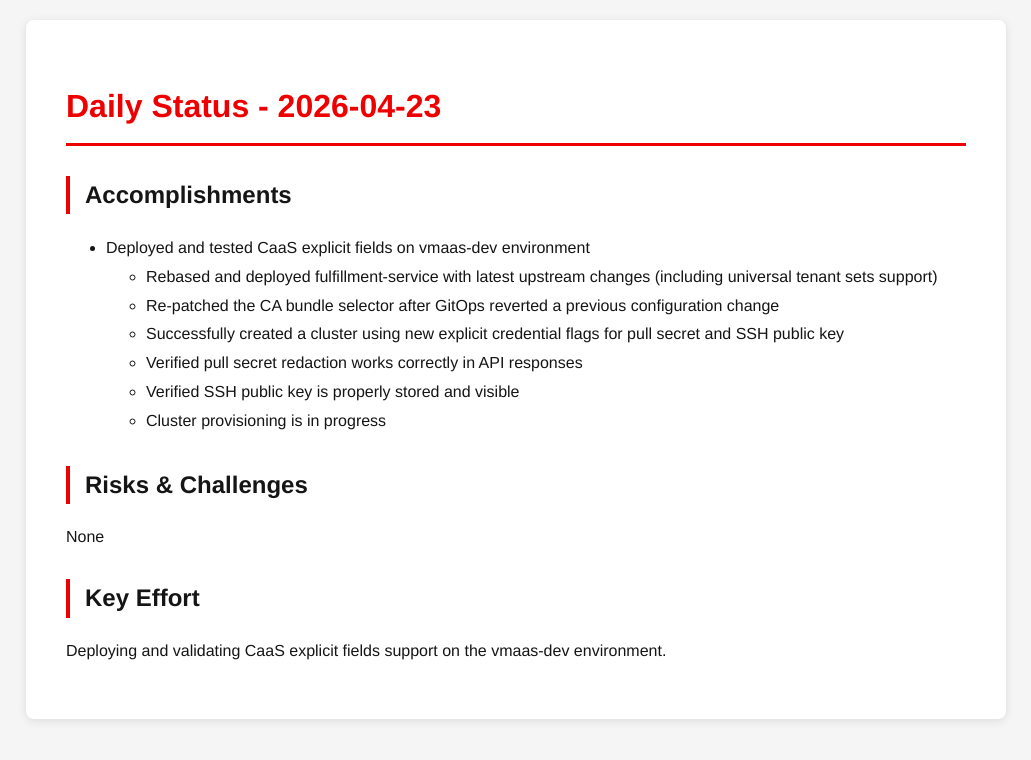
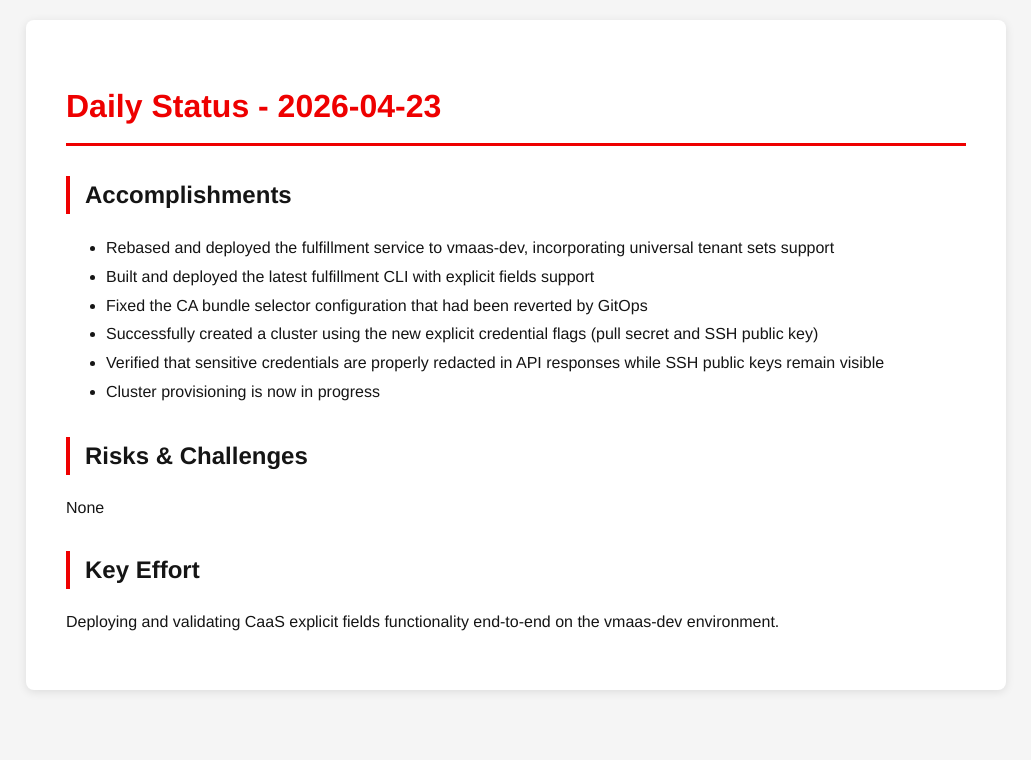
Before and after one commit to tzvatot/daily-status, a Jekyll site: the page built from 2026-04-23.md, in a window 1280 px wide. Shown: the top 760 px of the page, without its empty margins (124-1155 px from the left). Built offline with Jekyll 4.4.1, drawn with Linux system fonts in a browser that asks for light colours.

Commit message:
Daily status update - 2026-04-23

```diff
--- a/2026-04-23.md
+++ b/2026-04-23.md
@@ -7,16 +7,15 @@
 # Daily Status - 2026-04-23
 
 ## Accomplishments
-- Deployed and tested CaaS explicit fields on vmaas-dev environment
-  - Rebased and deployed fulfillment-service with latest upstream changes (including universal tenant sets support)
-  - Re-patched the CA bundle selector after GitOps reverted a previous configuration change
-  - Successfully created a cluster using new explicit credential flags for pull secret and SSH public key
-  - Verified pull secret redaction works correctly in API responses
-  - Verified SSH public key is properly stored and visible
-  - Cluster provisioning is in progress
+- Rebased and deployed the fulfillment service to vmaas-dev, incorporating universal tenant sets support
+- Built and deployed the latest fulfillment CLI with explicit fields support
+- Fixed the CA bundle selector configuration that had been reverted by GitOps
+- Successfully created a cluster using the new explicit credential flags (pull secret and SSH public key)
+- Verified that sensitive credentials are properly redacted in API responses while SSH public keys remain visible
+- Cluster provisioning is now in progress
 
 ## Risks & Challenges
 None
 
 ## Key Effort
-Deploying and validating CaaS explicit fields support on the vmaas-dev environment.
+Deploying and validating CaaS explicit fields functionality end-to-end on the vmaas-dev environment.
```
